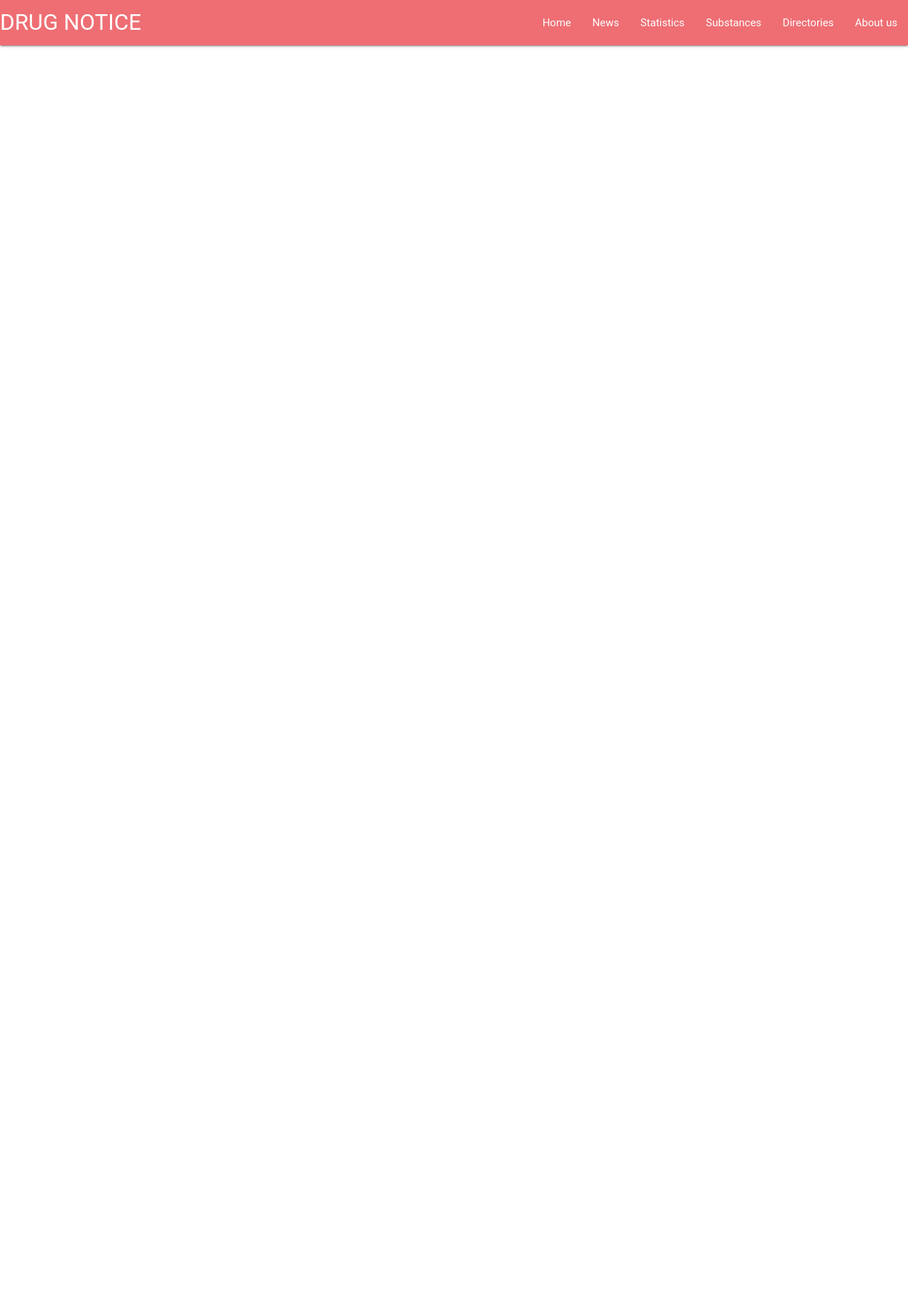
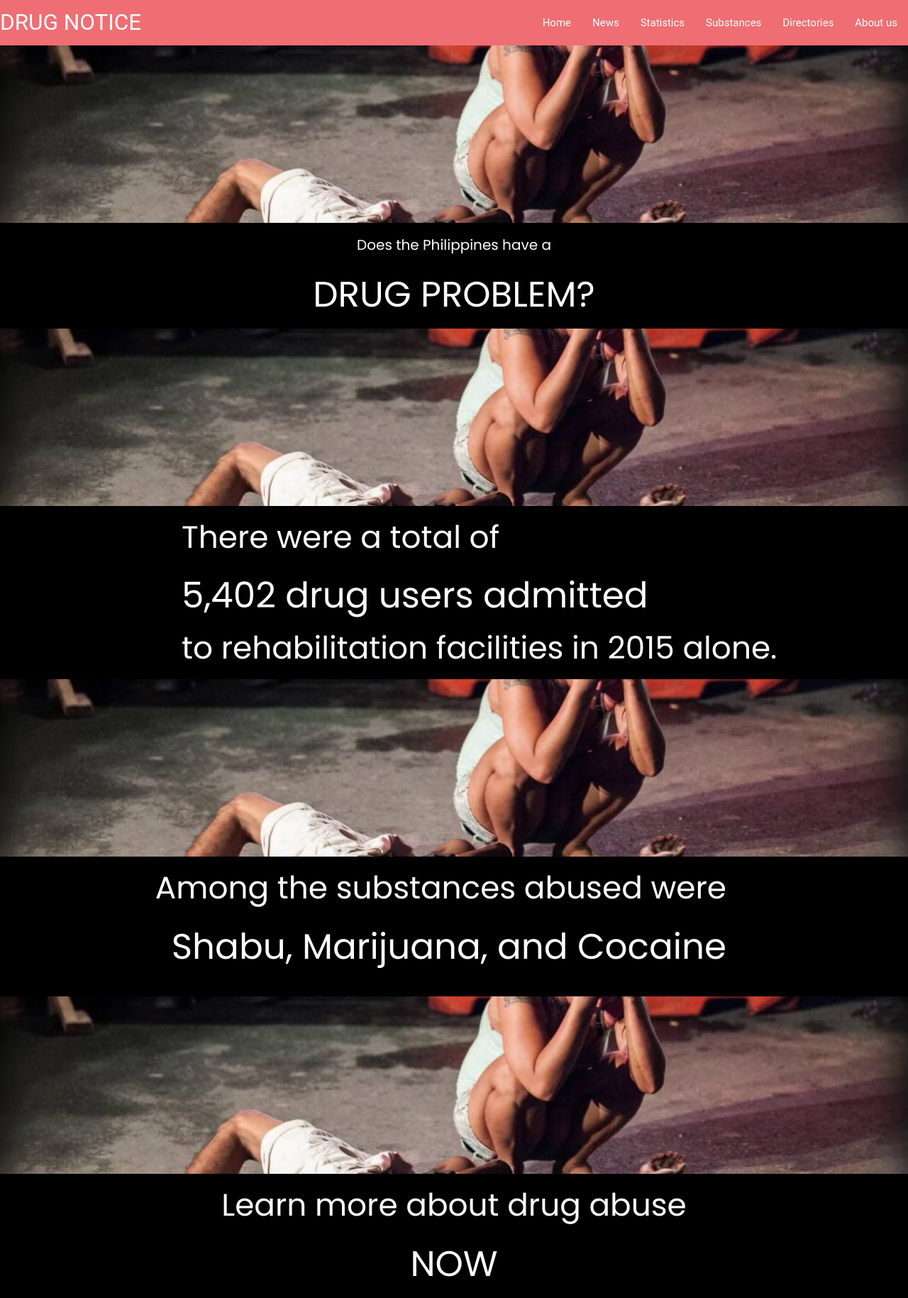
Before and after one commit to kakik09/hello, a CodeIgniter app: page /database/ in a window 1280 px wide. Shown: the whole page at 71% size. Before the commit the page ends 67 px from the top, so only its background shows below. Run offline with CodeIgniter, Linux system fonts and the light colour scheme; some libraries are stand-ins or nearby versions; some web fonts are replaced.

Commit message:
add home

```diff
--- a/application/views/welcome_message.php
+++ b/application/views/welcome_message.php
@@ -8,6 +8,18 @@ defined('BASEPATH') OR exit('No direct script access allowed');
 
   <!-- Compiled and minified JavaScript -->
   <script src="https://cdnjs.cloudflare.com/ajax/libs/materialize/0.97.8/js/materialize.min.js"></script>
+<style>
+  .fixed-bg {
+    background-image: url("images/maxresdefault.jpg");
+    min-height: 250px;
+     background-attachment: fixed;
+    background-position: center;
+    background-repeat: no-repeat;
+    background-size: cover;
+
+}
+</style>
+<link href="https://fonts.googleapis.com/css?family=Poppins" rel="stylesheet">
 </head>
 <body>
 	  <nav>
@@ -24,5 +36,164 @@ defined('BASEPATH') OR exit('No direct script access allowed');
     </div>
   </nav>
 
+  <div class="fixed-bg"></div>
+
+	<div
+		style="
+			text-align: center;
+			font-family: Poppins;
+			background-color: #000000;
+			color: white;"
+	>
+		<h3
+			style="
+				margin-top: 0px;
+				padding-top: 20px;
+				font-size: 20px;"
+		>
+
+		Does the Philippines have a
+
+		</h3>
+
+		<h1
+			style="
+				margin-bottom: 0px;
+				padding-bottom: 20px;
+				font-size: 50px;"
+		>
+
+		DRUG PROBLEM?
+
+		</h1>
+
+	</div>
+
+	<div class="fixed-bg"></div>
+
+	<div
+		style="
+			text-align: left;
+			font-family: Poppins;
+			background-color: #000000;
+			color: white;"
+	>
+		<h3
+			style="
+				margin-top: 0px;
+				padding-top: 20px;
+				padding-left: 20%;"
+
+		>
+
+		There were a total of
+
+		</h3>
+
+		<h1
+			style="
+				margin-bottom: 0px;
+				padding-left: 20%;
+				font-size: 50px;"
+		>
+
+		5,402 drug users admitted
+
+		</h1>
+
+		<h3
+			style="
+				margin-bottom: 0px;
+				padding-bottom: 20px;
+				padding-left: 20%;"
+		>
+
+		to rehabilitation facilities in 2015 alone.
+
+		</h3>
+
+	</div>
+
+
+	<div class="fixed-bg"></div>
+
+	<div
+		style="
+			text-align: right;
+			font-family: Poppins;
+			background-color: #000000;
+			color: white;"
+	>
+
+	<h3
+			style="
+				margin-top: 0px;
+				padding-top: 20px;
+				padding-right: 20%;"
+
+		>
+
+		Among the substances abused were
+
+		</h3>
+
+		<h1
+			style="
+				margin-bottom: 0px;
+				padding-right: 20%;
+				font-size: 50px;"
+		>
+
+		Shabu, Marijuana, and Cocaine
+
+		</h1>
+
+		<h3
+			style="
+				margin-bottom: 0px;
+				padding-bottom: 20px;
+				padding-right: 20%;"
+		>
+
+
+
+		</h3>
+
+
+	</div>
+
+	<div class="fixed-bg"></div>
+
+	<div
+		style="
+			text-align: center;
+			font-family: Poppins;
+			background-color: #000000;
+			color: white;"
+	>
+		<h3
+			style="
+				margin-top: 0px;
+				padding-top: 20px;"
+		>
+
+		Learn more about drug abuse
+
+		</h3>
+
+		<h1
+			style="
+				margin-bottom: 0px;
+				padding-bottom: 20px;
+				font-size: 50px;"
+		>
+
+		NOW
+
+		</h1>
+
+	</div>
+
+
 </body>
 </html>
```
Also changed, not shown: images/maxresdefault.jpg (added).
